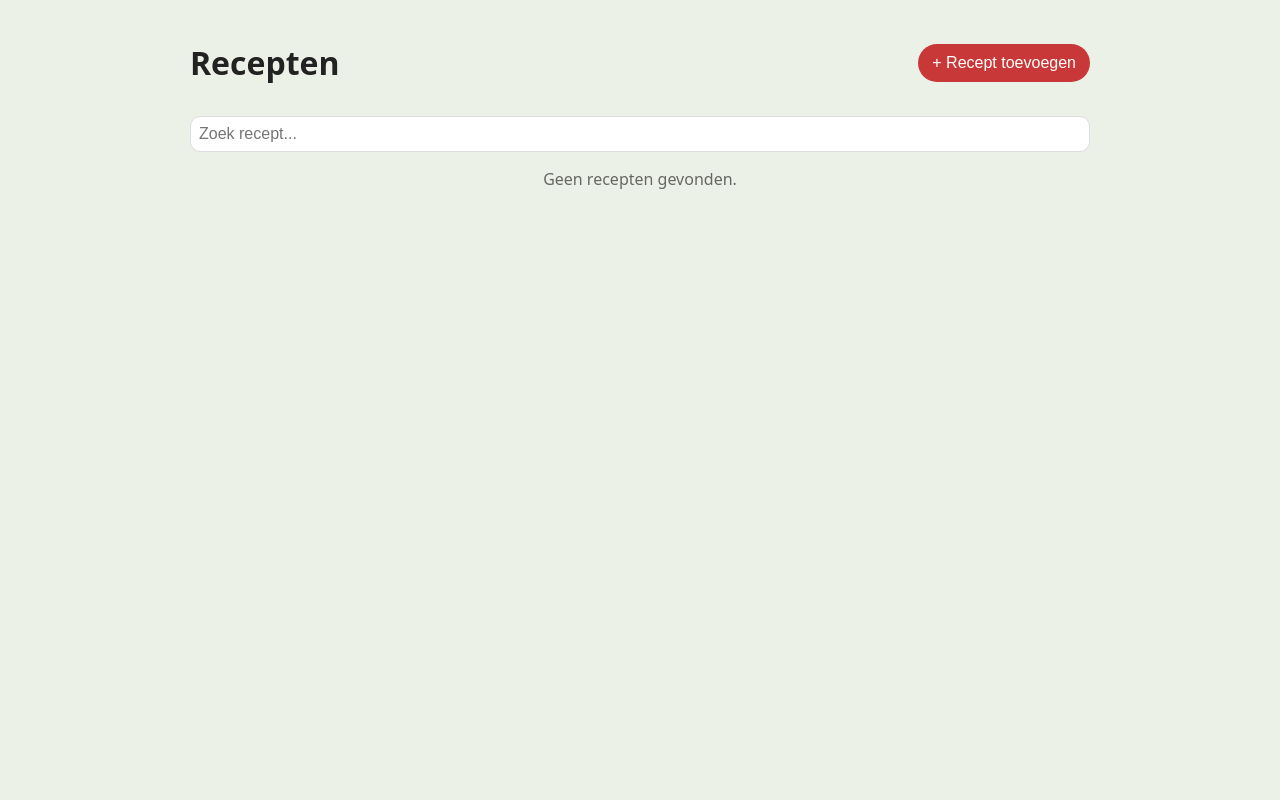
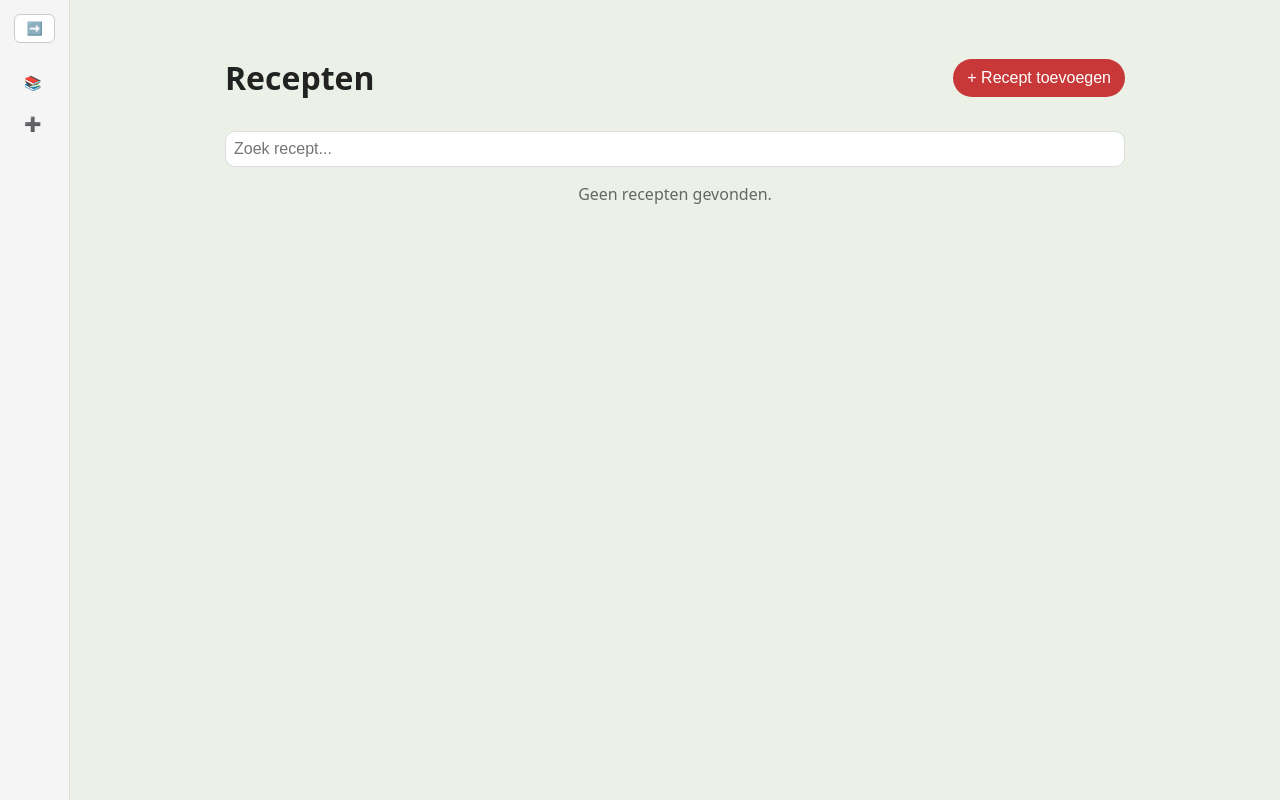
Before and after one commit to RaminPours/recepten, a React (Vite) app: page / in a window 1280 px wide. Built offline with nearby package versions, Linux system fonts and the light colour scheme.

Commit message:
recepten

```diff
--- a/package.json
+++ b/package.json
@@ -12,7 +12,8 @@
   "dependencies": {
     "react": "^19.2.0",
     "react-dom": "^19.2.0",
-    "react-router-dom": "^7.9.5"
+    "react-router-dom": "^7.9.5",
+    "react-share": "^5.2.2"
   },
   "devDependencies": {
     "@eslint/js": "^9.39.1",
--- a/src/App.jsx
+++ b/src/App.jsx
@@ -1,8 +1,18 @@
 import { useEffect, useState } from "react";
-import { Routes, Route, Navigate } from "react-router-dom";
+import { Routes, Route, NavLink } from "react-router-dom";
 import RecipeList from "./components/RecipeList.jsx";
 import RecipeForm from "./components/RecipeForm.jsx";
 import RecipeDetail from "./components/RecipeDetail.jsx";
+import {
+  WhatsappShareButton,
+  FacebookMessengerShareButton,
+  TwitterShareButton,
+  EmailShareButton,
+  WhatsappIcon,
+  FacebookIcon,
+  TwitterIcon,
+  EmailIcon,
+} from "react-share";
 
 function loadRecipes() {
   try {
@@ -19,6 +29,12 @@ function saveRecipes(list) {
 
 export default function App() {
   const [recipes, setRecipes] = useState(loadRecipes);
+  const [open, setOpen] = useState(false);
+
+
+  // url om te delen (app home)
+  const shareUrl = window.location.origin;
+  const shareText = "Bekijk mijn recepten!";
 
   // slaat elke verandering op
   useEffect(() => {
@@ -37,12 +53,105 @@ export default function App() {
   }
 
   return (
-    <div className="container">
-      <Routes>
-        <Route path="/" element={<RecipeList recipes={recipes} />} />
-        <Route path="/nieuw" element={<RecipeForm onAdd={addRecipe} />} />
-        <Route path="/recept/:id" element={<RecipeDetail recipes={recipes} onDelete={deleteRecipe} />} />
-      </Routes>
+   <div style={{ display: "flex", minHeight: "100vh" }}>
+      {/* LINKER SIDEBAR */}
+      <aside
+        style={{
+          width: open ? "200px" : "70px",
+          borderRight: "1px solid #ddd",
+          padding: "14px",
+          background: "#f5f5f5",
+          boxSizing: "border-box",
+          transition: "width 0.25s ease",
+        }}
+      >
+        {/* Toggle-knop */}
+        <button
+          onClick={() => setOpen((prev) => !prev)}
+          style={{
+            padding: "6px 8px",
+            marginBottom: "12px",
+            width: "100%",
+            cursor: "pointer",
+            borderRadius: "6px",
+            border: "1px solid #ccc",
+            background: "#fff",
+            fontSize: "13px",
+          }}
+        >
+          {open ? "⬅️ Menu inklappen" : "➡️"}
+        </button>
+
+        {/* Titel alleen tonen als open */}
+        {open && <h3 style={{ marginTop: "15px", marginBottom: 12 }}>Menu</h3>}
+
+        <nav
+          style={{
+            display: "flex",
+            flexDirection: "column",
+            gap: "6px",
+            marginTop: "10px",
+          }}
+        >
+          <NavLink
+            to="/"
+            style={{
+              padding: "8px 10px",
+              textDecoration: "none",
+              color: "#000000ff",
+              fontSize: "14px",
+            }}
+          >
+            {open ? "📚 Alle recepten" : "📚"}
+          </NavLink>
+
+          <NavLink
+            to="/nieuw"
+            style={{
+              padding: "8px 10px",
+              textDecoration: "none",
+              color: "#333",
+              fontSize: "14px",
+            }}
+          >
+            {open ? "➕ Nieuw recept" : "➕"}
+          </NavLink>
+        </nav>
+
+        {open ? <h4 style={{marginTop: "70px"}}>Deel je recepten!</h4> : ""}
+       {open && (<div style={{display: "flex", gap: "10px", marginTop: "20px"}}>
+      <FacebookMessengerShareButton url="shareUrl">
+      <FacebookIcon size={30} borderRadius={30}></FacebookIcon>
+      </FacebookMessengerShareButton>
+
+      <WhatsappShareButton url="shareUrl">
+      <WhatsappIcon size={30} borderRadius={30}></WhatsappIcon>
+      </WhatsappShareButton>
+
+      <TwitterShareButton url="shareUrl">
+        <TwitterIcon size={30} borderRadius={30}></TwitterIcon>
+      </TwitterShareButton>
+
+      <EmailShareButton url="shareUrl">
+        <EmailIcon size={30} borderRadius={30}></EmailIcon>
+      </EmailShareButton>
+      </div>)}
+      </aside>
+
+
+      {/* ==== RECHTERKANT  ==== */}
+      <main style={{ flex: "1", padding: "15px" }}>
+        <div className="container">
+          <Routes>
+            <Route path="/" element={<RecipeList recipes={recipes} />} />
+            <Route path="/nieuw" element={<RecipeForm onAdd={addRecipe} />} />
+            <Route
+              path="/recept/:id"
+              element={<RecipeDetail recipes={recipes} onDelete={deleteRecipe} />}
+            />
+          </Routes>
+        </div>
+      </main>
     </div>
   );
 }
```
Also changed, not shown: 1 other file (tests, documents, lock files or other folders).
